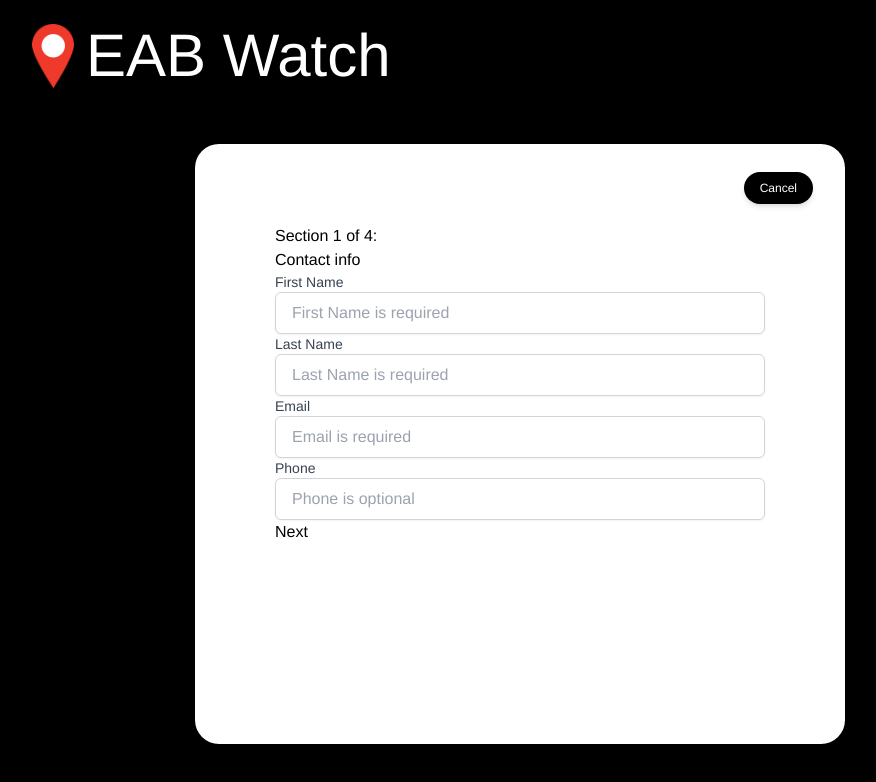
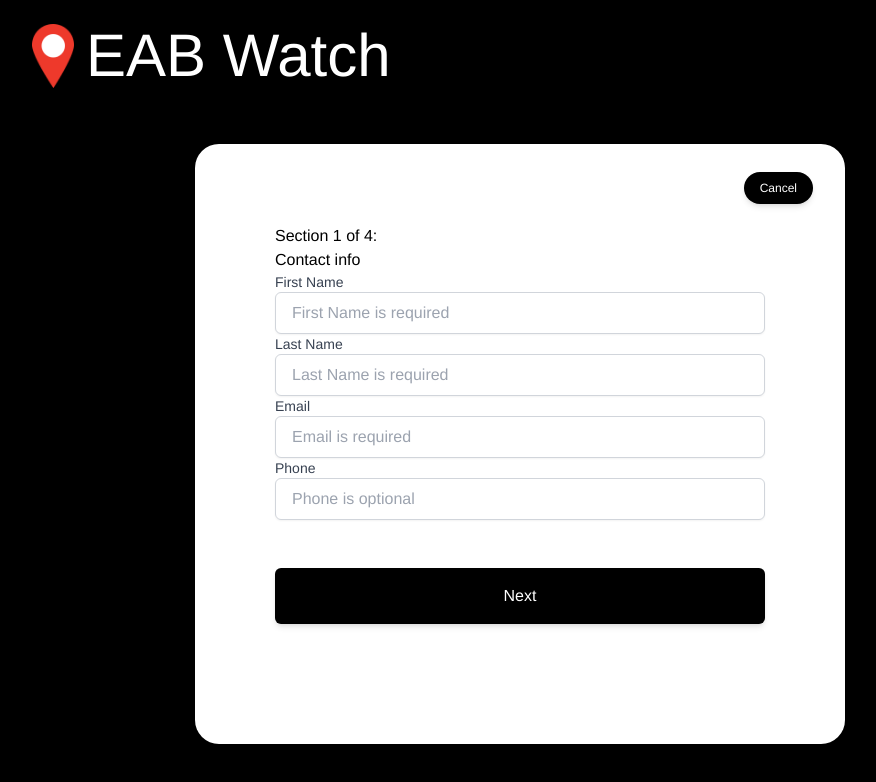
Before and after one commit to christian-johnson-dev/EAB-Watch, a React (Create React App) app in the folder client/: page /report in a window 1280 px wide. Both pictures are taken after a click on the button "Let's get started!". Shown: the top 782 px of the page, without its empty margins (120-996 px from the left). Built offline with nearby package versions, Linux system fonts and the light colour scheme; a web font is replaced by a local one.

Commit message:
+ Conditional logic to handle nav from end of form

```diff
--- a/client/src/components/Shared/FormNavButtons.js
+++ b/client/src/components/Shared/FormNavButtons.js
@@ -9,12 +9,31 @@ const FormNavButtons = ({
 }) => {
   // Component Logic
   return (
-    <div>
+    <div className="form-nav-container">
       {currentStep !== 2 && !returning && (
-        <button onClick={previous}>Previous</button>
+        <button
+          className="form-nav-button"
+          onClick={previous}
+        >
+          Previous
+        </button>
       )}
-      {currentStep !== 11 && !returning && <button onClick={next}>Next</button>}
-      {returning && <button onClick={summary}>Return to Summary</button>}
+      {currentStep !== 11 && !returning && (
+        <button
+          onClick={next}
+          className="form-nav-button"
+        >
+          Next
+        </button>
+      )}
+      {returning && (
+        <button
+          onClick={summary}
+          className="form-nav-button"
+        >
+          Return to Summary
+        </button>
+      )}
     </div>
   );
 };
```
